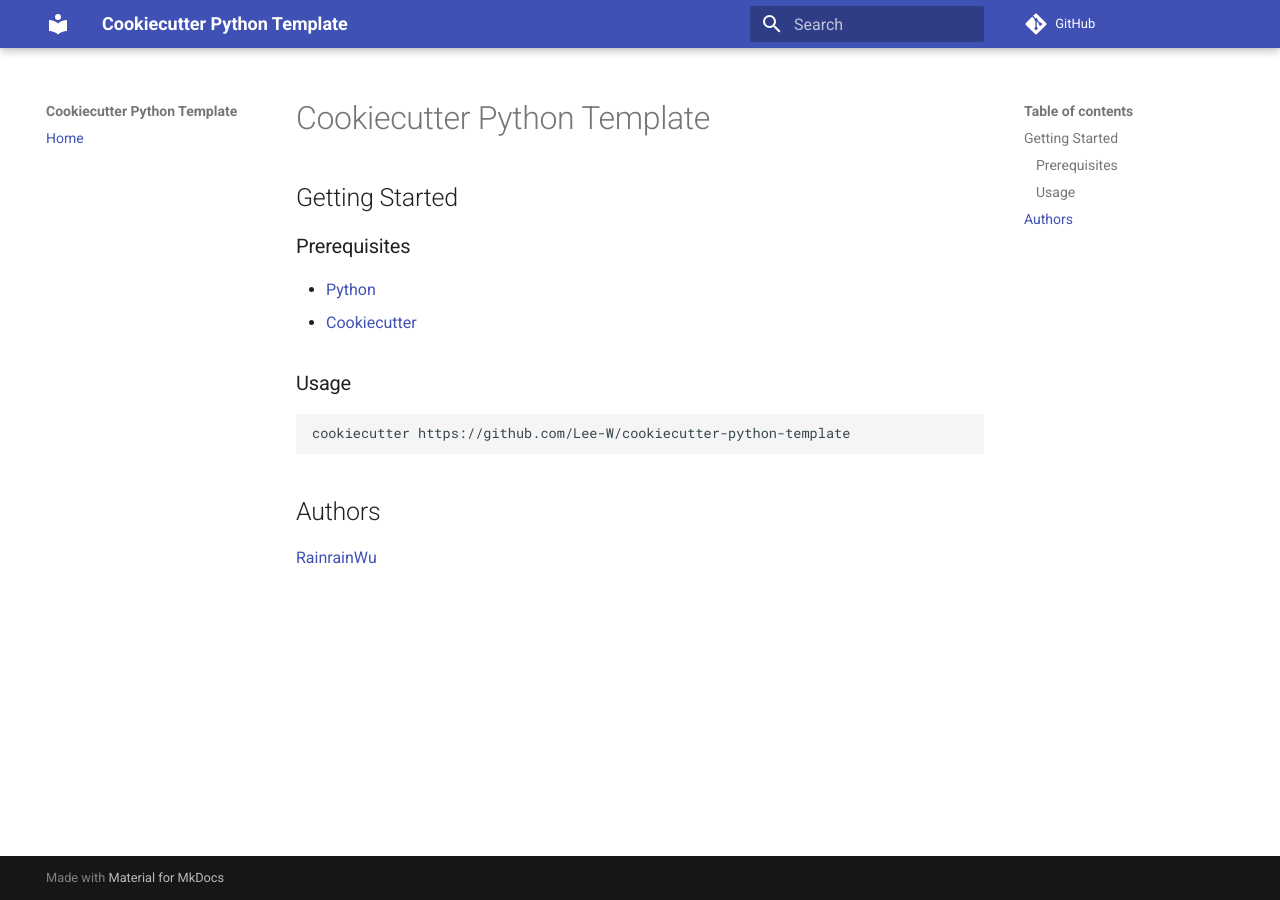
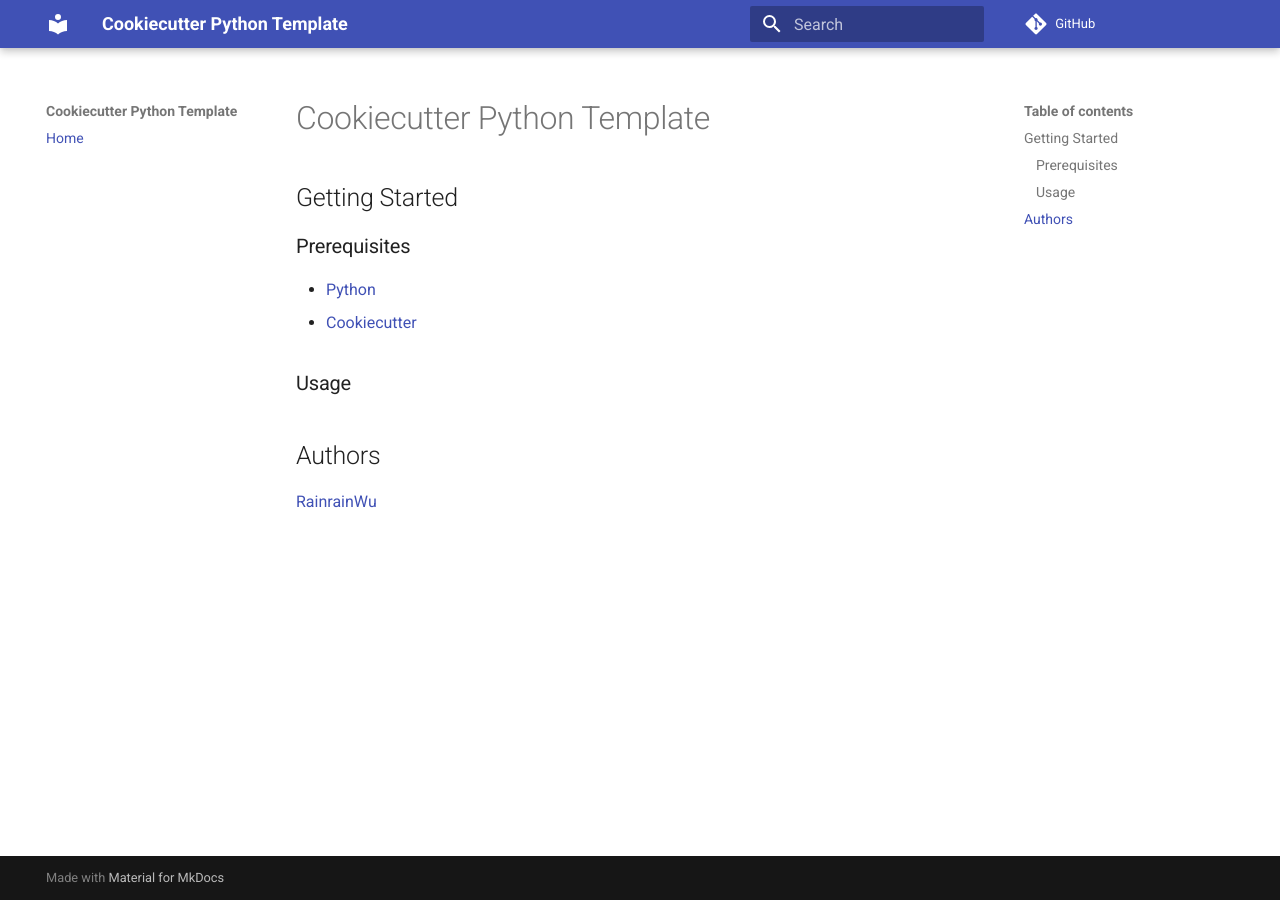
Before and after one commit to RainrainWu/python_async_lab, an MkDocs documentation site: the page built from docs/README.md, in a window 1280 px wide. Built offline with MkDocs 1.6.1 and Material for MkDocs 9.7.7, drawn with Linux system fonts in a browser that asks for light colours; comment, search, counter and statistics services are not loaded.

Commit message:
Update README.md

````diff
--- a/docs/README.md
+++ b/docs/README.md
@@ -9,9 +9,5 @@
 
 ### Usage
 
-```sh
-cookiecutter https://github.com/Lee-W/cookiecutter-python-template
-```
-
 ## Authors
 [RainrainWu](https://github.com/RainrainWu)
````
